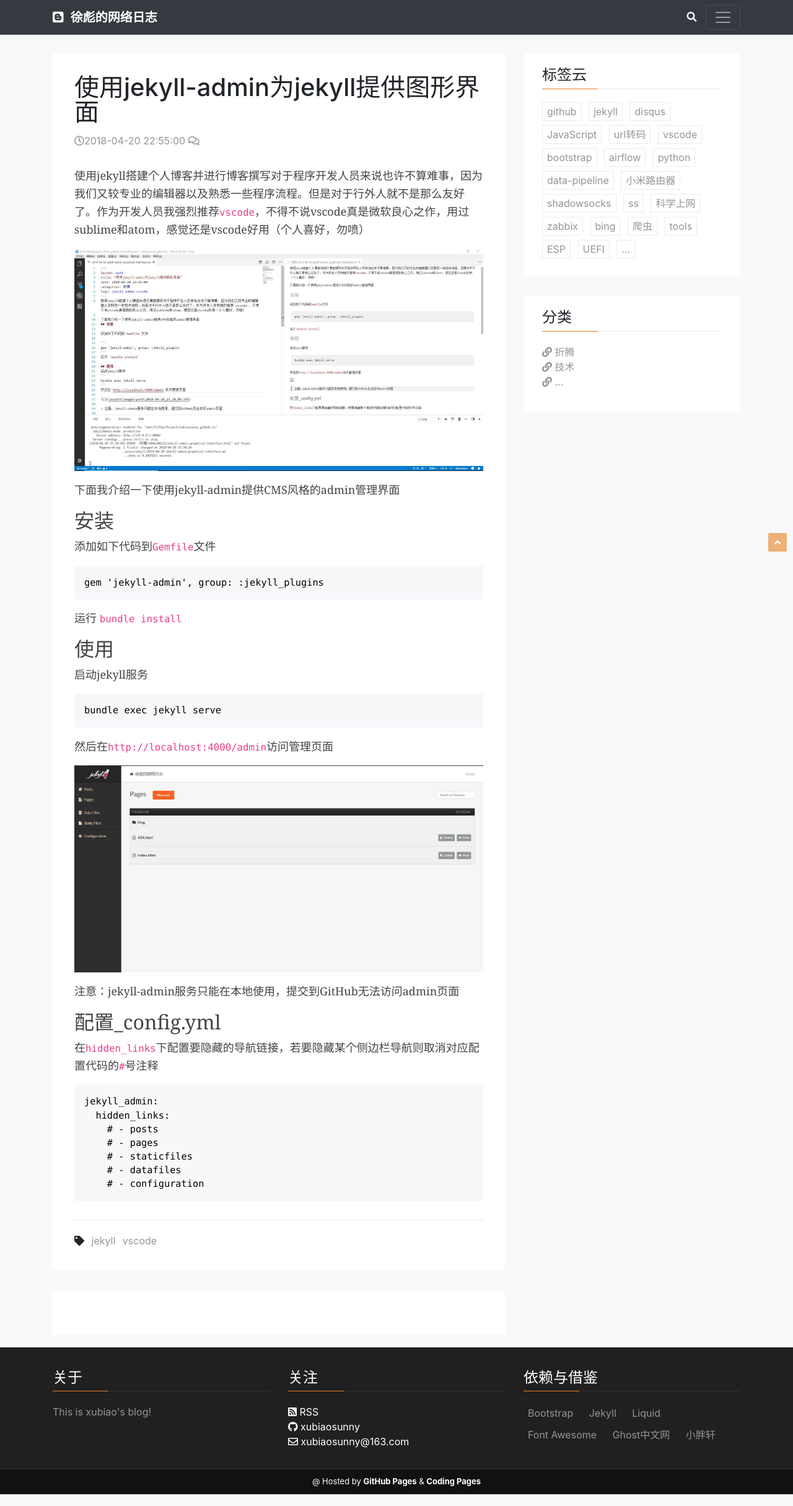
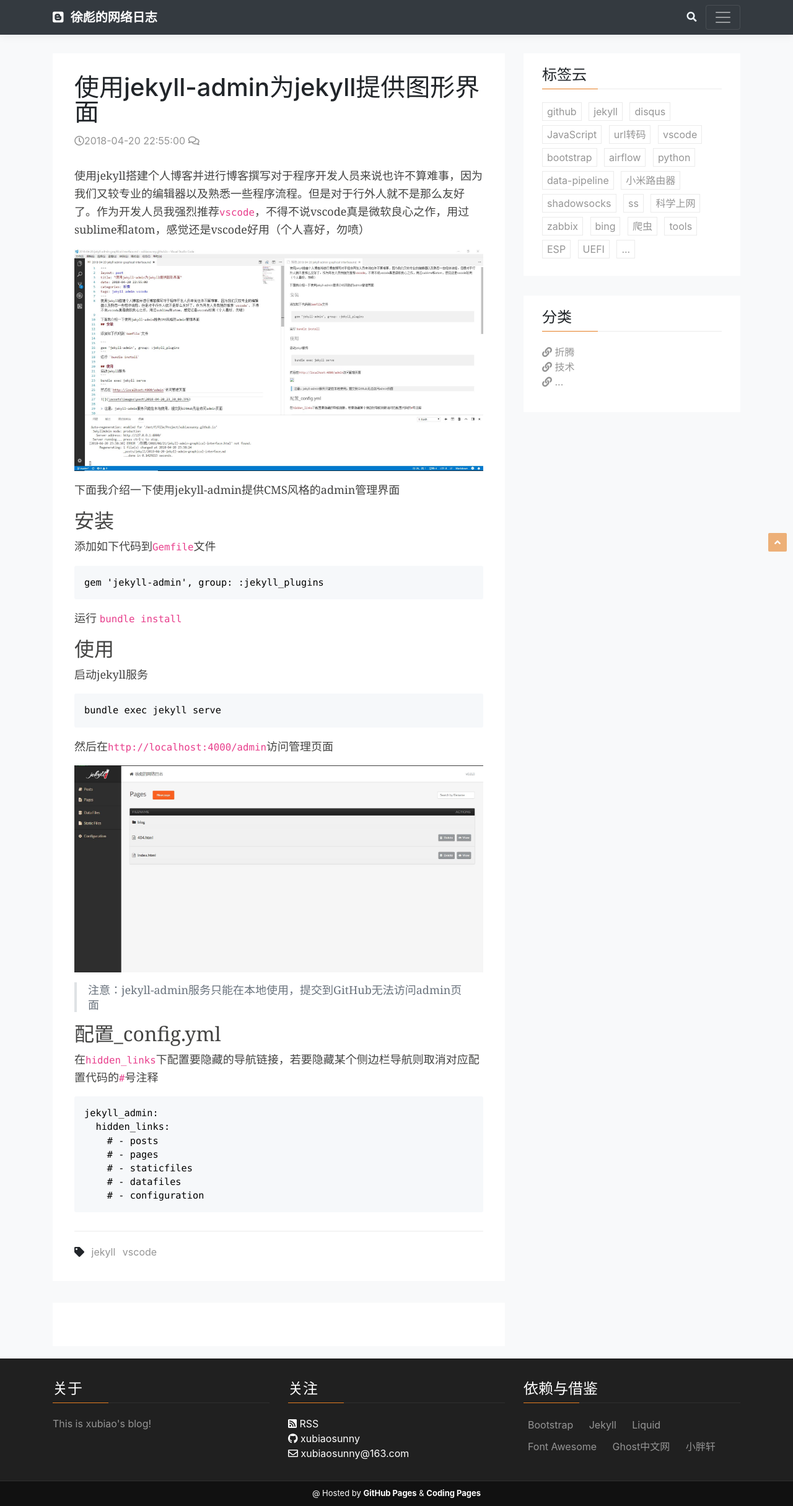
Before and after one commit to xubiaosunny/xubiaosunny.github.io, a Jekyll site: the page built from _posts/jekyll/2018-04-20-jekyll-admin-graphical-interface.md, in a window 1280 px wide. Shown: the whole page at 62% size. Built offline with Jekyll 4.4.1, drawn with Linux system fonts in a browser that asks for light colours; comment, search, counter and statistics services are not loaded.

Commit message:
为markdown的>添加样式

```diff
--- a/assets/css/syntax.css
+++ b/assets/css/syntax.css
@@ -185,12 +185,13 @@
 .highlight .o {
   color: #f92672;
 }
-post-content blockquote {
+.post-content blockquote {
   border-left: .25em solid #dfe2e5;
   color: #6a737d;
   padding: 0 1em;
   margin-bottom: 16px;
   margin-top: 0;
+  line-height: 24px;
 }
 pre[class='highlight'] {
   padding: 16px;
```
